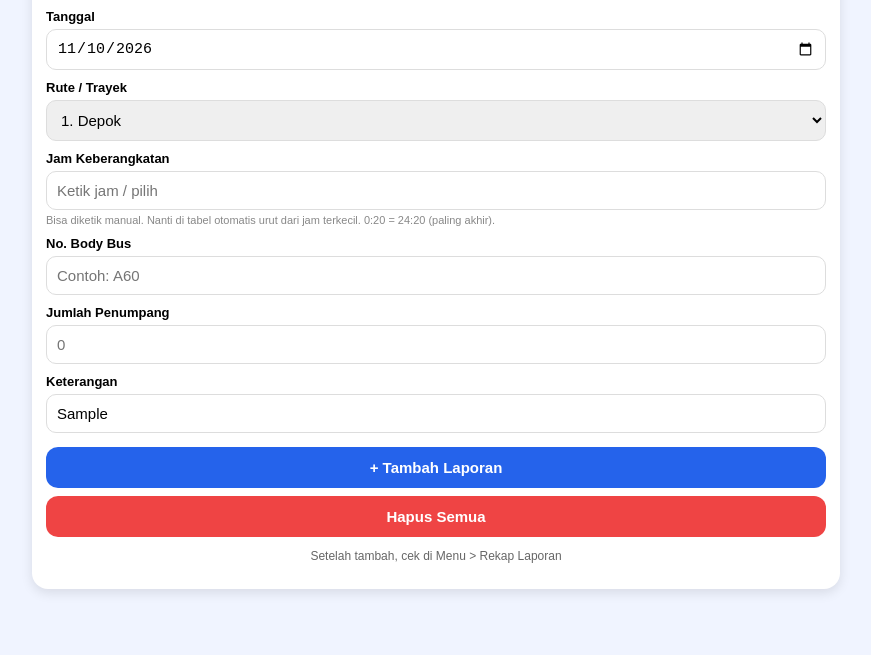
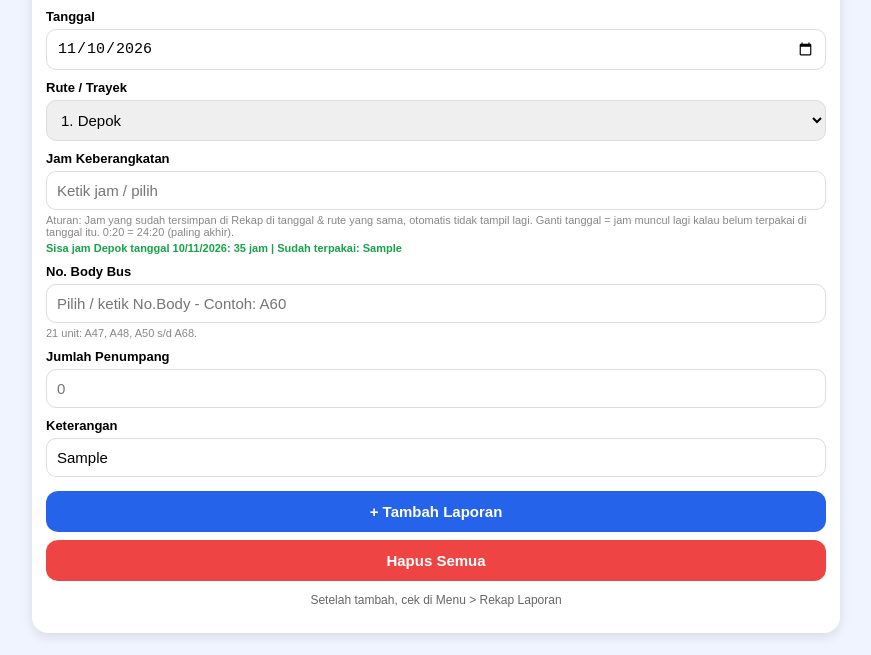
Before and after one commit to bandarahiba300-coder/laporan-penumpang-jac, a plain HTML site: page index.html in a window 1280 px wide. Both pictures are taken after typing "Sample", "Sample", "5", "Sample" into the empty fields and a click on the button "+ Tambah Laporan". Shown: the part 145-800 px from the top of the page, without its empty margins (204-1075 px from the left). Drawn offline with Linux system fonts and the light colour scheme.

Commit message:
Update index.html

```diff
--- a/index.html
+++ b/index.html
@@ -47,16 +47,15 @@ td input.limo{width:64px;padding:7px;text-align:center;border:1px solid #999;bor
 .close-btn{background:#ef4444;color:#fff;border:none;padding:8px 12px;border-radius:8px;float:right}
 .page{display:none}
 .page.active{display:block}
-/* TAB SLIDE REKAP */
 .tab-wrap{display:flex;gap:6px;margin:12px 0 4px;overflow-x:auto;padding-bottom:4px}
 .tab-btn{flex:1;white-space:nowrap;padding:10px 6px;border-radius:20px;border:1px solid #ddd;background:#f1f5f9;font-weight:bold;font-size:13px;color:#333}
 .tab-btn.active{background:#1e3a8a;color:#fff;border-color:#1e3a8a}
-.tab-btn.active.bandara-tab{background:#16a34a;border-color:#16a34a}
 .swipe-hint{text-align:center;font-size:11px;color:#888;margin:2px 0 10px}
 .rekap-box{margin-bottom:16px}
 .rekap-title{font-weight:bold;padding:8px 10px;border-radius:10px 10px 0 0;text-align:center}
 .rekap-title.depok-t{background:#5aa9e6}
 .rekap-title.bandara-t{background:#6fbf6f}
+.sisa{font-size:11px;color:#16a34a;font-weight:bold;margin-top:4px}
 </style>
 </head>
 <body class="depok">
@@ -78,12 +77,14 @@ td input.limo{width:64px;padding:7px;text-align:center;border:1px solid #999;bor
 <div class="card page active" id="page-form">
 <h2>Laporan Penumpang JAC</h2>
 <p class="sub">Bandara HIBA - Input Harian &nbsp;<span class="badge" id="badgeRute">DEPOK - BIRU</span></p>
-<label>Tanggal</label><input type="date" id="tanggal">
+<label>Tanggal</label><input type="date" id="tanggal" onchange="updateJamList()">
 <label>Rute / Trayek</label>
 <select id="rute" onchange="gantiRute()"><option value="Depok">1. Depok</option><option value="Bandara">2. Bandara</option></select>
 <label>Jam Keberangkatan</label><input type="text" id="jam" list="listJam" placeholder="Ketik jam / pilih"><datalist id="listJam"></datalist>
-<div class="hint">Bisa diketik manual. Nanti di tabel otomatis urut dari jam terkecil. 0:20 = 24:20 (paling akhir).</div>
-<label>No. Body Bus</label><input type="text" id="body" placeholder="Contoh: A60">
+<div class="hint">Aturan: Jam yang sudah tersimpan di Rekap di tanggal & rute yang sama, otomatis tidak tampil lagi. Ganti tanggal = jam muncul lagi kalau belum terpakai di tanggal itu. 0:20 = 24:20 (paling akhir).</div>
+<div class="sisa" id="sisaJam"></div>
+<label>No. Body Bus</label><input type="text" id="body" list="listBody" placeholder="Pilih / ketik No.Body - Contoh: A60"><datalist id="listBody"></datalist>
+<div class="hint">21 unit: A47, A48, A50 s/d A68.</div>
 <label>Jumlah Penumpang</label><input type="number" id="penumpang" placeholder="0">
 <label>Keterangan</label><input type="text" id="ket" placeholder="Opsional">
 <button onclick="tambah()">+ Tambah Laporan</button>
@@ -91,7 +92,6 @@ td input.limo{width:64px;padding:7px;text-align:center;border:1px solid #999;bor
 <p style="text-align:center;font-size:12px;color:#666;margin-top:12px">Setelah tambah, cek di Menu > Rekap Laporan</p>
 </div>
 
-<!-- REKAP B + SLIDE -->
 <div class="card page" id="page-rekap">
 <h3>📋 REKAP LAPORAN</h3>
 <label>Tanggal Rekap</label><input type="date" id="tanggalRekap" onchange="render()">
@@ -101,17 +101,13 @@ td input.limo{width:64px;padding:7px;text-align:center;border:1px solid #999;bor
 <button class="tab-btn" id="tab-bandara" onclick="setTabRekap('bandara')">🟢 Bandara</button>
 </div>
 <p class="swipe-hint">👈 Geser kiri-kanan di tabel untuk pindah Depok ↔ Bandara 👉</p>
-
 <div id="swipeArea">
-<!-- DEPOK -->
 <div class="rekap-box" id="boxDepok">
 <div class="rekap-title depok-t">🔵 DEPOK</div>
 <table><thead><tr><th class="depok">No</th><th class="depok">No.Body</th><th class="depok">Jam</th><th class="depok">Jml Pnp</th><th class="depok">Dari Limo</th></tr></thead>
 <tbody id="listDepok"></tbody></table>
 <div class="total-box"><div class="t-depok" id="totDepok">Depok: 0</div><div class="t-limo-d" id="totDariLimo">Dari Limo: 0</div></div>
 </div>
-
-<!-- BANDARA -->
 <div class="rekap-box" id="boxBandara">
 <div class="rekap-title bandara-t">🟢 BANDARA</div>
 <table><thead><tr><th class="bandara">No</th><th class="bandara">No.Body</th><th class="bandara">Jam</th><th class="bandara">Jml Pnp</th><th class="bandara">Ke Limo</th></tr></thead>
@@ -119,7 +115,6 @@ td input.limo{width:64px;padding:7px;text-align:center;border:1px solid #999;bor
 <div class="total-box"><div class="t-bandara" id="totBandara">Bandara: 0</div><div class="t-limo-b" id="totKeLimo">Ke Limo: 0</div></div>
 </div>
 </div>
-
 <div class="total-box"><div class="t-all" id="totAll">Total Semua: 0 Pnp</div></div>
 <button onclick="pindah('form')">+ Input Lagi</button>
 </div>
@@ -143,6 +138,7 @@ const jadwal = {
 Depok: ["2:00","2:30","3:00","3:30","4:00","4:30","5:00","5:30","6:00","6:30","7:00","7:30","8:00","8:30","9:00","9:30","10:00","10:30","11:00","11:30","12:00","12:30","13:00","13:30","14:00","14:30","15:00","15:30","16:00","16:30","17:00","18:00","19:00","20:00","21:00"],
 Bandara: ["5:20","6:20","7:20","7:50","8:20","8:50","9:20","9:50","10:20","10:50","11:20","11:50","12:20","12:50","13:20","13:50","14:20","14:50","15:20","15:50","16:20","16:50","17:20","17:50","18:20","18:50","19:20","19:50","20:20","20:50","21:20","21:50","22:20","23:20","0:20"]
 };
+const listBodyBus = ["A47","A48","A50","A51","A52","A53","A54","A55","A56","A57","A58","A59","A60","A61","A62","A63","A64","A65","A66","A67","A68"];
 function nilaiJam(s){let p=s.split(':');let h=parseInt(p[0],10);let m=parseInt(p[1]||'0',10);if(h===0)h=24;return h*60+m;}
 function urutJam(a,b){return nilaiJam(a.jam)-nilaiJam(b.jam);}
 function bukaMenu(){document.getElementById('sidebar').classList.add('open');document.getElementById('overlay').style.display='block';}
@@ -155,14 +151,15 @@ function pindah(hal){
   tutupMenu();
   if(hal==='rekap') render();
   if(hal==='bulanan') renderBulanan();
+  if(hal==='form') updateJamList();
   window.scrollTo(0,0);
 }
 function gantiRute(){
   let rute=document.getElementById('rute').value;
   document.body.className=rute.toLowerCase();
   document.getElementById('badgeRute').innerText=rute.toUpperCase()+(rute==='Depok'?' - BIRU':' - HIJAU');
-  document.getElementById('listJam').innerHTML=jadwal[rute].map(j=>`<option value="${j}">`).join('');
   document.getElementById('jam').value='';
+  updateJamList();
 }
 let data=JSON.parse(localStorage.getItem('jac')||'[]');
 let limo=JSON.parse(localStorage.getItem('jac_limo')||'{}');
@@ -175,24 +172,41 @@ function setTabRekap(t){
   document.getElementById('boxDepok').style.display=(t==='semua'||t==='depok')?'block':'none';
   document.getElementById('boxBandara').style.display=(t==='semua'||t==='bandara')?'block':'none';
 }
-// SWIPE / SLIDE
 let startX=0;
 let swipeEl=document.getElementById('swipeArea');
 swipeEl.addEventListener('touchstart',e=>{startX=e.touches[0].clientX;},{passive:true});
 swipeEl.addEventListener('touchend',e=>{
   let dx=e.changedTouches[0].clientX-startX;
   if(Math.abs(dx)<50) return;
-  if(dx<0){ // geser kiri
+  if(dx<0){
     if(tabRekap==='semua') setTabRekap('depok');
     else if(tabRekap==='depok') setTabRekap('bandara');
     else if(tabRekap==='bandara') setTabRekap('semua');
-  } else { // geser kanan
+  } else {
     if(tabRekap==='semua') setTabRekap('bandara');
     else if(tabRekap==='bandara') setTabRekap('depok');
     else if(tabRekap==='depok') setTabRekap('semua');
   }
 },{passive:true});
 
+// === ATURAN NO.1 - PER TANGGAL + PER RUTE ===
+function jamTerpakai(tgl,rute){
+  // Cek di data Rekap: tanggal HARUS SAMA + rute HARUS SAMA
+  return data.filter(d=>d.tgl===tgl && d.rute===rute).map(d=>d.jam);
+}
+function updateJamList(){
+  let tgl=document.getElementById('tanggal').value;
+  let rute=document.getElementById('rute').value;
+  let terpakai=jamTerpakai(tgl,rute);
+  // Sisa = jadwal lengkap - yang sudah terpakai di tanggal & rute itu saja
+  let sisa=jadwal[rute].filter(j=>!terpakai.includes(j));
+  document.getElementById('listJam').innerHTML=sisa.map(j=>`<option value="${j}">`).join('');
+  let el=document.getElementById('sisaJam');
+  if(!tgl){el.innerHTML='';}
+  else if(sisa.length===0){el.innerHTML='⚠️ Semua jam '+rute+' di tanggal '+tgl.split('-').reverse().join('/')+' sudah terpakai!';}
+  else {el.innerHTML='Sisa jam '+rute+' tanggal '+tgl.split('-').reverse().join('/')+': <b>'+sisa.length+' jam</b> | Sudah terpakai: '+terpakai.join(', ');}
+  document.getElementById('listBody').innerHTML=listBodyBus.map(b=>`<option value="${b}">`).join('');
+}
 function kunciLimo(tgl,rute,jam){return tgl+'|'+rute+'|'+jam;}
 function simpanLimo(tgl,rute,jam,val){
   limo[kunciLimo(tgl,rute,jam)]=val;
@@ -206,7 +220,6 @@ function render(){
   let bandara=filtered.filter(d=>d.rute==='Bandara').sort(urutJam);
   let tD=0,tB=0,tDL=0,tKL=0;
   depok.forEach(d=>tD+=Number(d.pnp)); bandara.forEach(d=>tB+=Number(d.pnp));
-  // DEPOK - selalu tampil minimal 1 baris supaya kotak Dari Limo selalu ada
   let hD='';
   let rowsD=Math.max(depok.length,1);
   for(let i=0;i<rowsD;i++){
@@ -217,7 +230,6 @@ function render(){
     hD+=`<tr><td class="depok">${i+1}</td><td class="depok">${d?d.body:''}</td><td class="depok">${d?d.jam:''}</td><td class="depok">${d?d.pnp:''}</td><td class="depok"><input class="limo" type="number" placeholder="0" value="${v}" onchange="simpanLimo('${tglFilter}','Depok','${d?d.jam:'baris-'+(i+1)}',this.value)"></td></tr>`;
   }
   document.getElementById('listDepok').innerHTML=hD;
-  // BANDARA
   let hB='';
   let rowsB=Math.max(bandara.length,1);
   for(let i=0;i<rowsB;i++){
@@ -260,17 +272,24 @@ function tambah(){
   let tgl=document.getElementById('tanggal').value;
   let rute=document.getElementById('rute').value;
   let jam=document.getElementById('jam').value.trim();
-  let body=document.getElementById('body').value;
+  let body=document.getElementById('body').value.trim().toUpperCase();
   let pnp=document.getElementById('penumpang').value;
   if(!tgl||!jam||!pnp){alert('Isi tanggal, jam & penumpang dulu Aa');return;}
+  // PENGAMAN GANDA: Kalau nekat ketik manual jam yang sudah ada di tanggal & rute itu, ditolak
+  if(jamTerpakai(tgl,rute).includes(jam)){
+    alert('Jam '+jam+' di '+rute+' tanggal '+tgl.split('-').reverse().join('/')+' SUDAH TERPAKAI Aa! Pilih jam lain yang masih sisa.');
+    updateJamList();
+    return;
+  }
   data.push({tgl,rute,jam,body,pnp});
   localStorage.setItem('jac',JSON.stringify(data));
   document.getElementById('penumpang').value='';document.getElementById('body').value='';document.getElementById('jam').value='';
   document.getElementById('tanggalRekap').value=tgl;
   alert('Berhasil! Cek di Rekap Laporan');
+  updateJamList();
   render();renderBulanan();
 }
-function hapusSemua(){if(confirm('Hapus semua?')){data=[];limo={};localStorage.removeItem('jac');localStorage.removeItem('jac_limo');render();renderBulanan();}}
+function hapusSemua(){if(confirm('Hapus semua?')){data=[];limo={};localStorage.removeItem('jac');localStorage.removeItem('jac_limo');render();renderBulanan();updateJamList();}}
 let today=new Date().toISOString().slice(0,10);
 document.getElementById('tanggal').value=today;
 document.getElementById('tanggalRekap').value=today;
```
